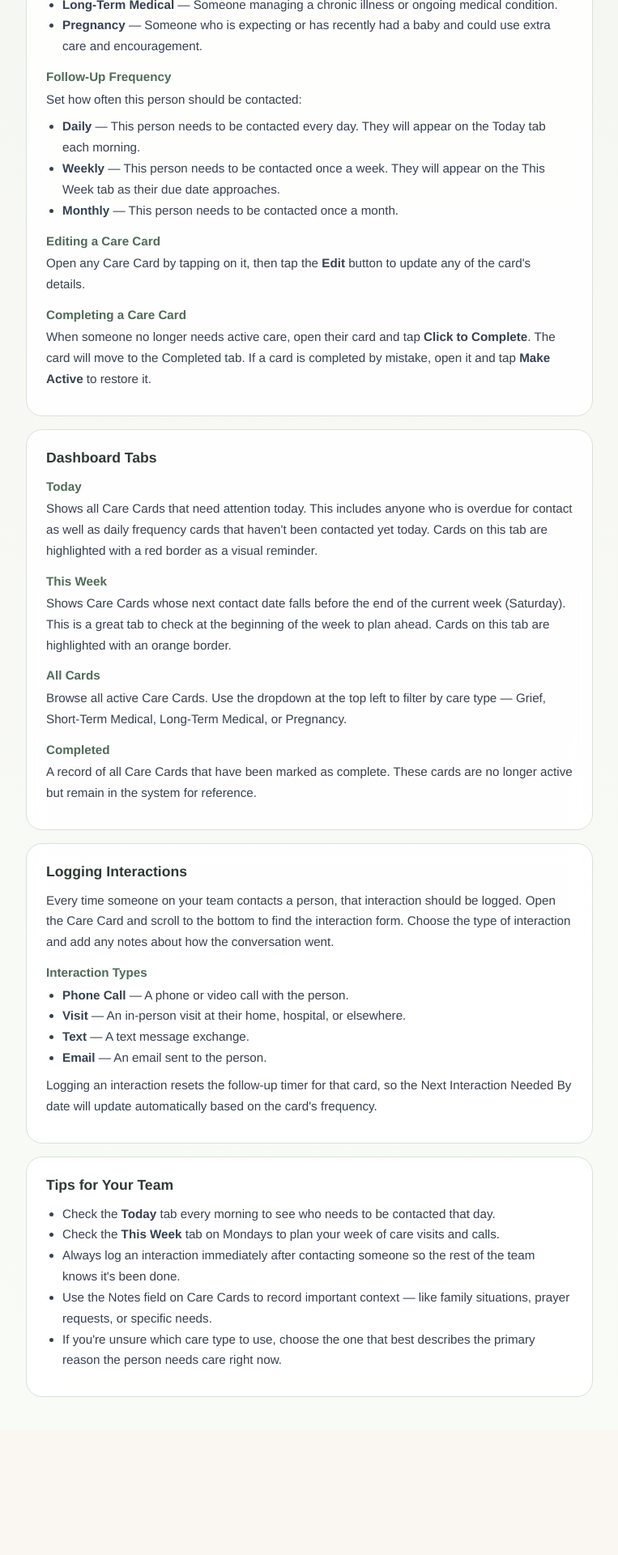
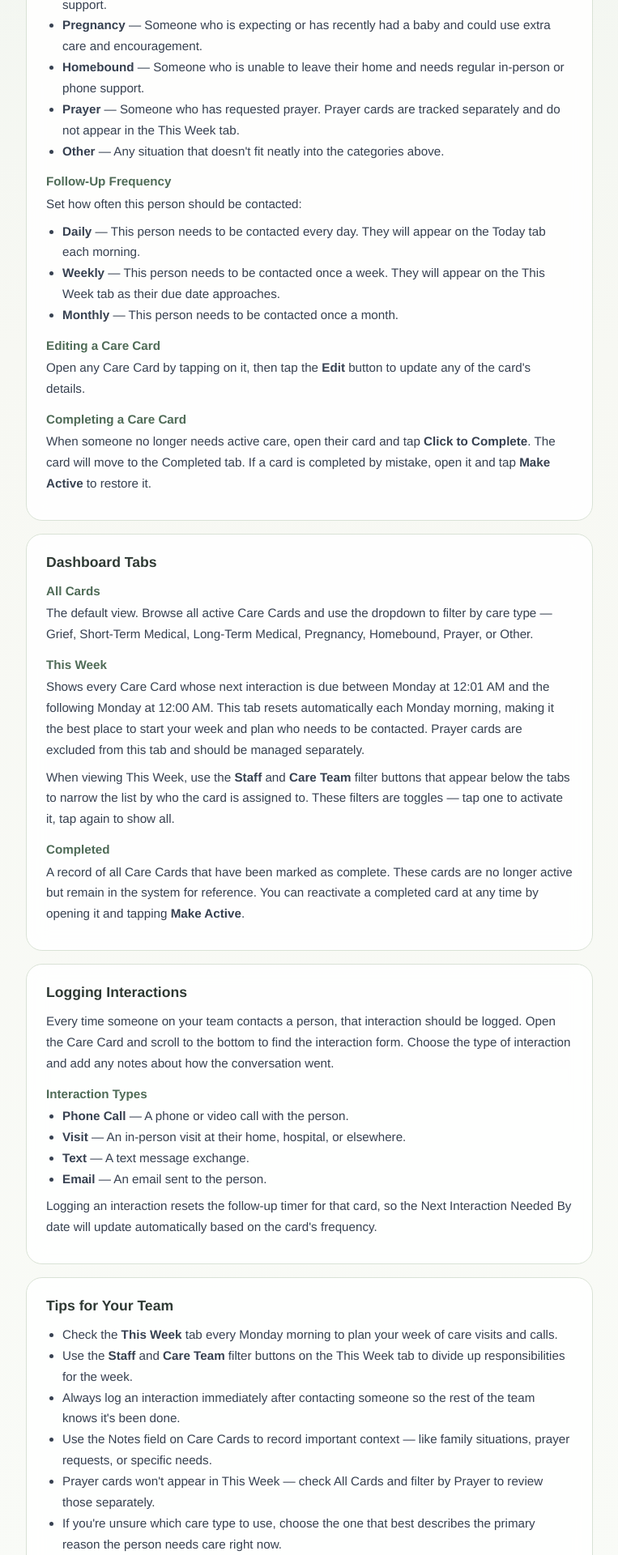
Before and after one commit to quinlanxaviergray-cmd/ccc-member-care-app, a Next.js app: page /how-to in a window 1280 px wide. Shown: the part 840-2760 px from the top of the page at 81% size, without its empty margins (258-1021 px from the left). Before the commit the page ends 2613 px from the top, so only its background shows below. Built offline with nearby package versions, Linux system fonts and the light colour scheme.

Commit message:
update prayer tab and how to guide

```diff
--- a/app/how-to/page.js
+++ b/app/how-to/page.js
@@ -81,10 +81,13 @@ export default function HowTo() {
           <p style={subheadingStyle}>Care Types</p>
           <p style={textStyle}>Choose the category that best describes the person's situation:</p>
           <ul style={{ ...textStyle, paddingLeft: '1.25rem' }}>
-            <li><strong>Grief</strong> — Someone who has experienced a loss and needs ongoing emotional and spiritual support.</li>
             <li><strong>Short-Term Medical</strong> — Someone recovering from a surgery, illness, or temporary medical situation.</li>
             <li><strong>Long-Term Medical</strong> — Someone managing a chronic illness or ongoing medical condition.</li>
+            <li><strong>Grief</strong> — Someone who has experienced a loss and needs ongoing emotional and spiritual support.</li>
             <li><strong>Pregnancy</strong> — Someone who is expecting or has recently had a baby and could use extra care and encouragement.</li>
+            <li><strong>Homebound</strong> — Someone who is unable to leave their home and needs regular in-person or phone support.</li>
+            <li><strong>Prayer</strong> — Someone who has requested prayer. Prayer cards are tracked separately and do not appear in the This Week tab.</li>
+            <li><strong>Other</strong> — Any situation that doesn't fit neatly into the categories above.</li>
           </ul>
 
           <p style={subheadingStyle}>Follow-Up Frequency</p>
@@ -110,24 +113,22 @@ export default function HowTo() {
         <div style={sectionStyle}>
           <h2 style={headingStyle}>Dashboard Tabs</h2>
 
-          <p style={subheadingStyle}>Today</p>
+          <p style={subheadingStyle}>All Cards</p>
           <p style={textStyle}>
-            Shows all Care Cards that need attention today. This includes anyone who is overdue for contact as well as daily frequency cards that haven't been contacted yet today. Cards on this tab are highlighted with a red border as a visual reminder.
+            The default view. Browse all active Care Cards and use the dropdown to filter by care type — Grief, Short-Term Medical, Long-Term Medical, Pregnancy, Homebound, Prayer, or Other.
           </p>
 
           <p style={subheadingStyle}>This Week</p>
           <p style={textStyle}>
-            Shows Care Cards whose next contact date falls before the end of the current week (Saturday). This is a great tab to check at the beginning of the week to plan ahead. Cards on this tab are highlighted with an orange border.
+            Shows every Care Card whose next interaction is due between Monday at 12:01 AM and the following Monday at 12:00 AM. This tab resets automatically each Monday morning, making it the best place to start your week and plan who needs to be contacted. Prayer cards are excluded from this tab and should be managed separately.
           </p>
-
-          <p style={subheadingStyle}>All Cards</p>
           <p style={textStyle}>
-            Browse all active Care Cards. Use the dropdown at the top left to filter by care type — Grief, Short-Term Medical, Long-Term Medical, or Pregnancy.
+            When viewing This Week, use the <strong>Staff</strong> and <strong>Care Team</strong> filter buttons that appear below the tabs to narrow the list by who the card is assigned to. These filters are toggles — tap one to activate it, tap again to show all.
           </p>
 
           <p style={subheadingStyle}>Completed</p>
           <p style={textStyle}>
-            A record of all Care Cards that have been marked as complete. These cards are no longer active but remain in the system for reference.
+            A record of all Care Cards that have been marked as complete. These cards are no longer active but remain in the system for reference. You can reactivate a completed card at any time by opening it and tapping <strong>Make Active</strong>.
           </p>
         </div>
 
@@ -155,10 +156,11 @@ export default function HowTo() {
         <div style={sectionStyle}>
           <h2 style={headingStyle}>Tips for Your Team</h2>
           <ul style={{ ...textStyle, paddingLeft: '1.25rem' }}>
-            <li>Check the <strong>Today</strong> tab every morning to see who needs to be contacted that day.</li>
-            <li>Check the <strong>This Week</strong> tab on Mondays to plan your week of care visits and calls.</li>
+            <li>Check the <strong>This Week</strong> tab every Monday morning to plan your week of care visits and calls.</li>
+            <li>Use the <strong>Staff</strong> and <strong>Care Team</strong> filter buttons on the This Week tab to divide up responsibilities for the week.</li>
             <li>Always log an interaction immediately after contacting someone so the rest of the team knows it's been done.</li>
             <li>Use the Notes field on Care Cards to record important context — like family situations, prayer requests, or specific needs.</li>
+            <li>Prayer cards won't appear in This Week — check All Cards and filter by Prayer to review those separately.</li>
             <li>If you're unsure which care type to use, choose the one that best describes the primary reason the person needs care right now.</li>
           </ul>
         </div>
--- a/app/page.js
+++ b/app/page.js
@@ -993,7 +993,7 @@ return () => document.removeEventListener('mouseup', handleClickOutside)
 const visibleCards = useMemo(() => {
   let cards
     if (activeTab === 'thisweek') {
-      cards = activeCards.filter(isDueThisWeek)
+      cards = activeCards.filter(c => c.care_type !== 'prayer' && isDueThisWeek(c))
       if (thisWeekFilter === 'staff') cards = cards.filter(c => c.assigned_groups?.includes('Staff'))
       else if (thisWeekFilter === 'careteam') cards = cards.filter(c => c.assigned_groups?.includes('Care Team'))
     }
```
